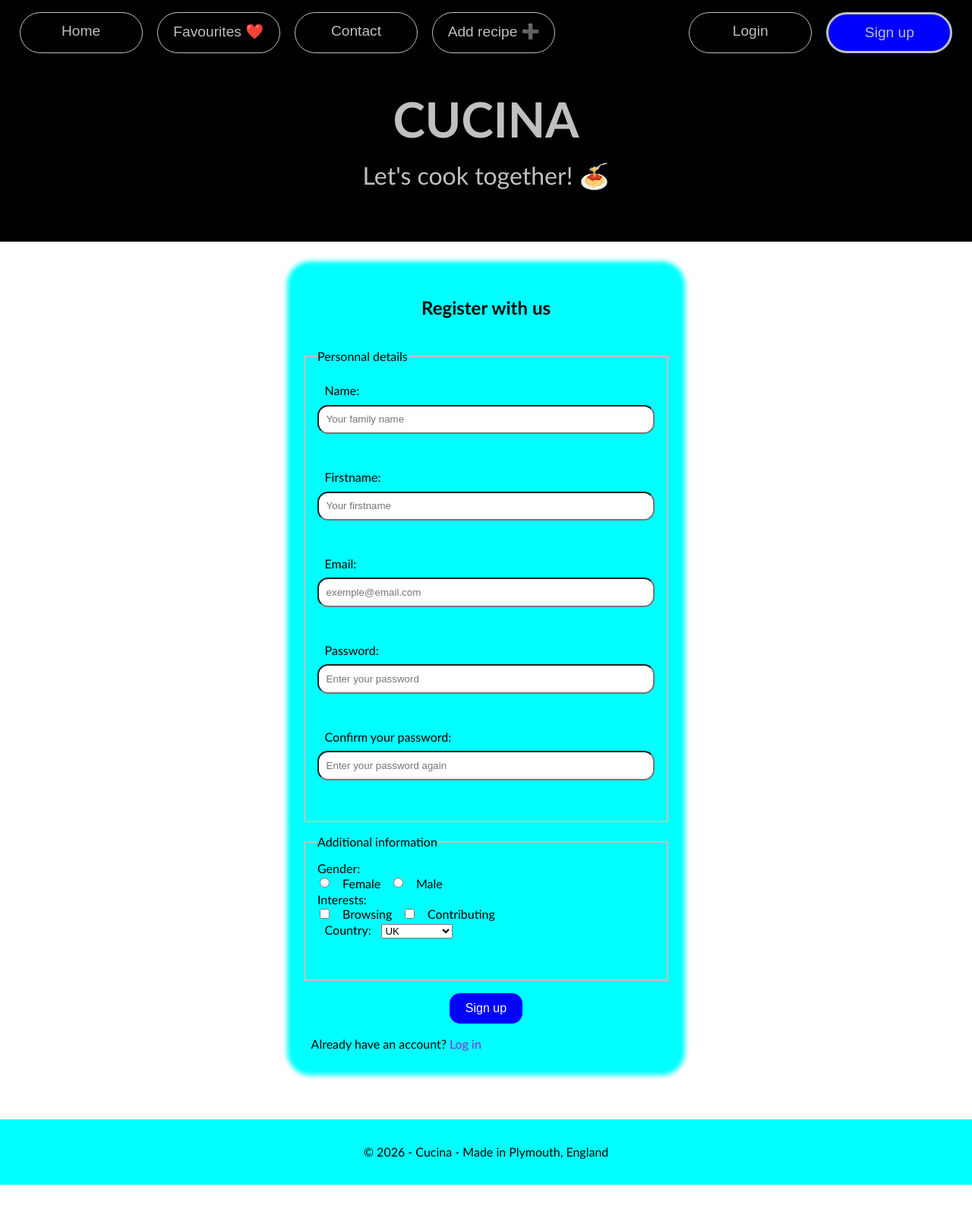
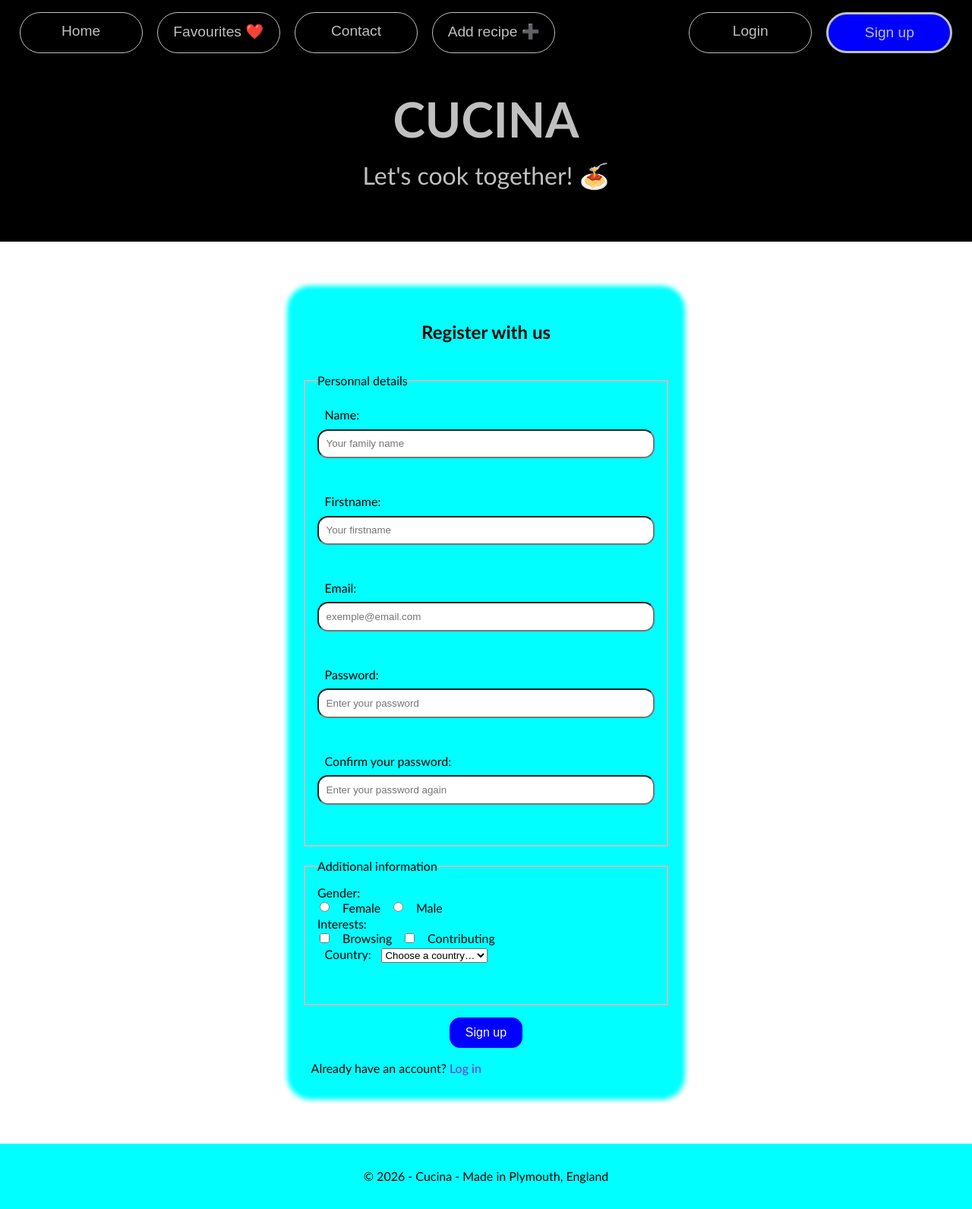
Before and after one commit to Ilaria-Digital-School/Projet.ConcepteurDeveloppeurDapplications.Novelli.Sandra.2026, a Flask app: page /sign-up in a window 1280 px wide. Shown: the whole page at 76% size. Before the commit the page ends 1559 px from the top, so only its background shows below. Run offline with Flask 3, Linux system fonts and the light colour scheme; some libraries are stand-ins or nearby versions.

Commit message:
css fixes

```diff
--- a/app.py
+++ b/app.py
@@ -154,21 +154,20 @@ def contact():
     return render_template('contact.html')
 
 
-def contact_form():
+def submit_contact():
 
-    user_input = {}
-    if request.method == 'POST':
-        data = request.get_json()
+    try:
+        user_input = {}
+        if request.method == 'POST':
+            data = request.get_json()
 
-        user_input = {
-            'name': data['username'].strip(),
-            'email': data['email'].strip(),
-            'subject': data['subject'].strip(),
-            'message': data['msg'].strip(),
-        }
+            user_input = {
+                'name': data['username'].strip(),
+                'email': data['email'].strip(),
+                'subject': data['subject'].strip(),
+                'message': data['msg'].strip(),
+            }
 
-        if not user_input:
-            return 'Failed to get data'
 
         # Insert message into DB:
         try:
@@ -181,21 +180,25 @@ def contact_form():
         except Exception as error:
             return f'Error inserting data: {error}'
 
-    try:
-        file_path = Path('messages.json')
-        print(f'My path: {file_path}')
+        try:
+            file_path = Path('messages.json')
+            print(f'My path: {file_path}')
 
-        if file_path.is_file():
-            with open('messages.json', 'r', encoding='utf-8') as json_file:
-                content = json.load(json_file)
-            content.append(user_input)
-            with open('messages.json', 'w', encoding='utf-8') as json_file:
-                json.dump(content, json_file, indent=2)
-        else:
-            with open('messages.json', 'w', encoding='utf-8') as json_file:
-                json.dump([user_input], json_file, indent=2)
+            if file_path.is_file():
+                with open('messages.json', 'r', encoding='utf-8') as json_file:
+                    content = json.load(json_file)
+                content.append(user_input)
+                with open('messages.json', 'w', encoding='utf-8') as json_file:
+                    json.dump(content, json_file, indent=2)
+            else:
+                with open('messages.json', 'w', encoding='utf-8') as json_file:
+                    json.dump([user_input], json_file, indent=2)
+        except Exception as error:
+            return f'File error: {error}'
+
     except Exception as error:
-        return f'File error: {error}'
+        return f'Failed to get data. Error: {error}'
+
 
     '''No return => data sent but error in the UI!'''
     return user_input
@@ -203,7 +206,7 @@ def contact_form():
 
 @app.route('/favourites', methods=['GET', 'POST'])
 def favourites():
-    return render_template('favourites.html')
+    return render_template('favourites.html', cuisine_genres=data.CUISINE_GENRES)
 
 
 
@@ -215,4 +218,4 @@ def log_in():
 
 @app.route('/sign-up', methods=['GET', 'POST'])
 def sign_up():
-    return render_template('sign-up.html')
+    return render_template('sign-up.html', countries=data.COUNTRIES)
--- a/data.py
+++ b/data.py
@@ -9,3 +9,20 @@ CUISINE_GENRES = [
     'Cake',
     'Creamy dessert'
 ]
+
+
+COUNTRIES = [
+    'UK',
+    'Ireland',
+    'USA',
+    'Canada',
+    'Netherlands',
+    'Germany',
+    'France',
+    'Spain',
+    'Italy',
+    'Switzerland',
+    'Belgium',
+    'Senegal',
+    'Angola',
+    'Other']
--- a/static/css/style.css
+++ b/static/css/style.css
@@ -21,11 +21,11 @@ header {
     height: var(--header-height);
 }
 
-main {
+main.all {
     width: 90%;
-    margin: 2rem auto;
-    /* height: 100%; */
-    min-height: 80vh;
+    margin: 4rem auto;
+    height: 100%;
+    min-height: 100vh;
 }
 
 button {
--- a/templates/add-recipe.html
+++ b/templates/add-recipe.html
@@ -2,9 +2,10 @@
 
 {% block content %}
 
-    <h2>Add recipe</h2>
 
     <form class="forms" id="recipe-form">
+
+    <h2>Add recipe</h2>
 
         <div class="info">
             <label for="recipeName" class="form-label">Recipe</label>
--- a/templates/base.html
+++ b/templates/base.html
@@ -35,7 +35,7 @@
     </header>
 
 
-    {% block content %}<main id="main-content"></main>{% endblock %}
+    <main class="all">{% block content %}{% endblock %}</main>
 
 
     <footer>
--- a/templates/favourites.html
+++ b/templates/favourites.html
@@ -7,8 +7,8 @@
             <p id="menu-title">Recipe types:</p>
             <button id="toggle-button" type="button" aria-expanded="true" aria-controls="cuisine-genres" aria-label="Collapse recipe type menu">➖</button>
             <ul id="cuisine-genres" class="minus">
+                <li><button type="button" id="show-all" class="filter-btn">SHOW ALL</button></li>
                 {% for c in cuisine_genres %}
-                <li><button type="button" id="show-all" class="filter-btn">SHOW ALL</button></li>
                 <li><button type="button" class="filter-btn">{{ c }}</button></li>
                 {% endfor %}
             </ul>
--- a/templates/index.html
+++ b/templates/index.html
@@ -3,7 +3,7 @@
 {% block content %}
 
     <section class="banner">
-        <img id="banner-img" src="assets/images/pexels-freestockpro-321598.jpg" alt="woman sitting at a table outdoors with a plate full of food">
+        <img id="banner-img" src="../static/images/pexels-freestockpro-321598.jpg" alt="woman sitting at a table outdoors with a plate full of food">
         <p id="banner-text">Choose from dozens of recipes!</p>
     </section>
 
--- a/templates/log-in.html
+++ b/templates/log-in.html
@@ -3,7 +3,7 @@
 {% block content %}
 
 
-    <main id="log-in-main">
+    <div id="log-in-main">
 
         <section id="log-in-box">
         <form class="forms" id="login-form" novalidate aria-labelledby="login-heading">
@@ -29,7 +29,8 @@
             <p id="sign-up-prompt">Hello there! If you haven't got an account yet, join our cooking community.</p>
             <button id="join-us-btn"><a href="sign-up.html">Sign up</a></button>
         </section>
-    </main>
+
+    </div>
 
 
 {% endblock %}
--- a/templates/sign-up.html
+++ b/templates/sign-up.html
@@ -1,8 +1,6 @@
 {% extends "base.html" %}
 
 {% block content %}
-
-    <main>
 
     <form class="forms" id="signup-form" novalidate aria-labelledby="signup-heading">
         <h2 id="signup-heading">Register with us</h2>
@@ -61,22 +59,12 @@
             <!-- Multiple choice -->
             <div class="info">
                 <label for="country">Country:</label>
-                <select name="country" id="country" required aria-required="true" aria-describedby="country-error">
-                    <option value="uk">UK</option>
-                    <option value="ireland">Ireland</option>
-                    <option value="us">US</option>
-                    <option value="canada">Canada</option>
-                    <option value="netherlands">Netherlands</option>
-                    <option value="germany">Germany</option>
-                    <option value="france">France</option>
-                    <option value="spain">Spain</option>
-                    <option value="italy">Italy</option>
-                    <option value="switzerland">Suisse</option>
-                    <option value="belgium">Belgium</option>
-                    <option value="senegal">Senegal</option>
-                    <option value="angola">Angola</option>
-                    <option value="other">Other</option>
-                </select>
+                    <select name="country" id="country" required aria-required="true" aria-describedby="country-error">
+                        <option value="">Choose a country… </option>
+                        {% for country in countries %}
+                        <option value="{{ country }}">{{ country }}</option>
+                        {% endfor %}
+                    </select>
                 <p class="error" id="country-error" role="alert" aria-live="polite" hidden>This field is required</p>
             </div>
         </fieldset>
@@ -90,12 +78,5 @@
         </div>
     </form>
 
-    </main>
 
 {% endblock %}
-
-
-        <option value="">Choisissez…</option>
-        {% for s in sujets %}
-          <option {% if saisie.sujet == s %}selected{% endif %}>{{ s }}</option>
-        {% endfor %}
```
Lines whose indentation alone changed are shown as unchanged.
